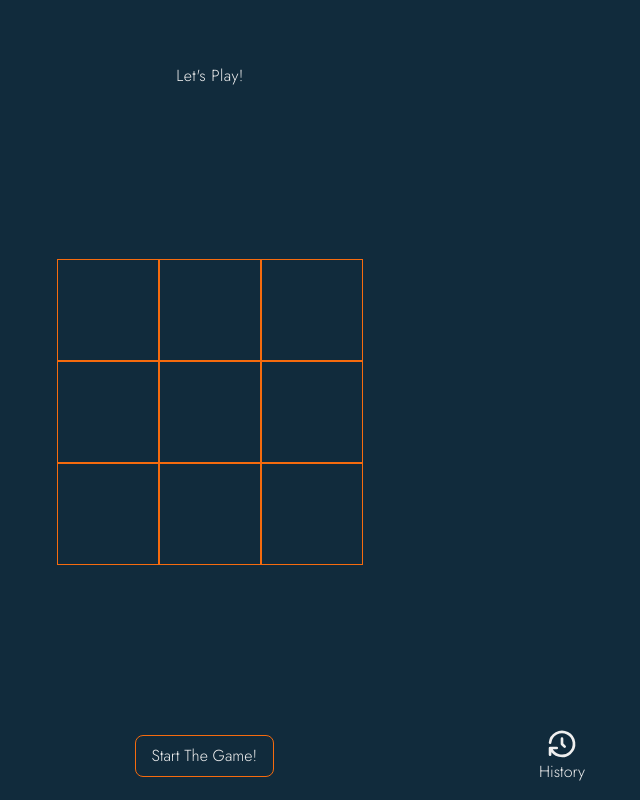
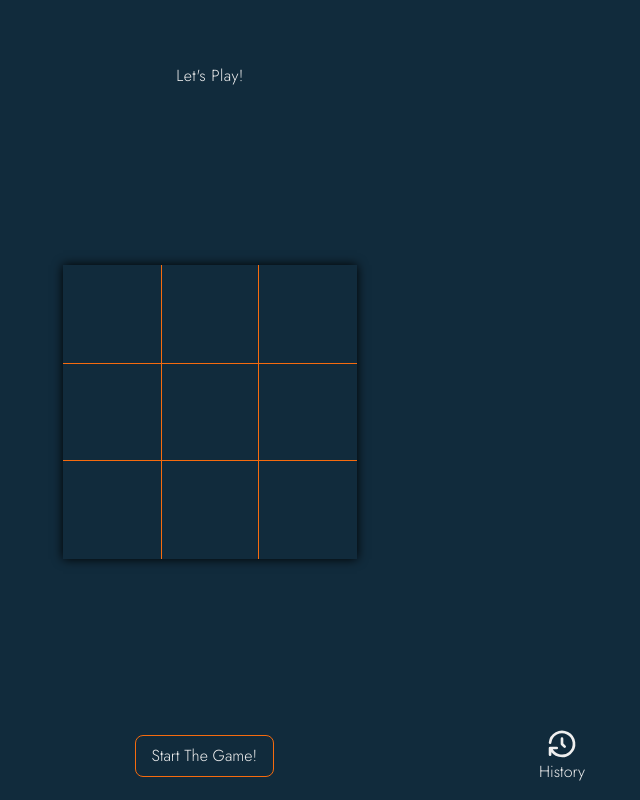
Before and after one commit to ThanWeb/Tic-Tac-Toe, a React (Vite) app: page / in a window 1280 px wide. Shown: the whole page, without its empty margins (430-1070 px from the left). Built offline with nearby package versions, Linux system fonts and the light colour scheme.

Commit message:
Styling box with circle value and after we have the winner

```diff
--- a/src/components/Board.tsx
+++ b/src/components/Board.tsx
@@ -8,7 +8,7 @@ interface IBoardProps {
 
 const Board = ({ values, changeValue }: IBoardProps): ReactElement => {
     return (
-        <div className='flex flex-wrap w-full lg:w-fit lg:h-full aspect-square m-auto'>
+        <div className='board flex flex-wrap w-full lg:w-fit lg:h-full aspect-square m-auto'>
             {
                 values.map((value, index) => <Cell key={index} cellIndex={index} value={value} changeValue={changeValue}/>)
             }
--- a/src/components/Cell.tsx
+++ b/src/components/Cell.tsx
@@ -8,6 +8,8 @@ interface ICellProps {
 }
 
 const Cell = ({ cellIndex, value, changeValue }: ICellProps): ReactElement => {
+    const verticallyCellsIndex = [1, 4, 7]
+    const horizontallyCellsIndex = [3, 4, 5]
     const [cellValue, setCellValue] = useState<number>(0)
 
     useEffect(() => {
@@ -16,7 +18,7 @@ const Cell = ({ cellIndex, value, changeValue }: ICellProps): ReactElement => {
 
     return (
         <div
-            className='cell border-orange text-center border w-2/6 lg:w-fit lg:h-2/6 aspect-square'
+            className={`${verticallyCellsIndex.includes(cellIndex) ? 'border-x' : ''} ${horizontallyCellsIndex.includes(cellIndex) ? 'border-y' : ''} cell border-orange text-center w-2/6 lg:w-fit lg:h-2/6 aspect-square`}
             onClick={() => { changeValue(cellIndex) }}
         >
             <div className='w-full h-full flex justify-center items-center'>
@@ -25,10 +27,12 @@ const Cell = ({ cellIndex, value, changeValue }: ICellProps): ReactElement => {
                         cellValue === 0
                             ? null
                             : cellValue === 1
-                                ? <div className='circle-sign w-full h-full'/>
+                                ? <div className='circle-sign w-full h-full relative'>
+                                    <div className='line absolute w-full h-full'/>
+                                </div>
                                 : <div className='cross-sign w-full h-full flex flex-col justify-center items-center relative overflow-hidden'>
-                                    <div className='line'/>
-                                    <div className='line'/>
+                                    <div className='line absolute'/>
+                                    <div className='line absolute'/>
                                 </div>
                     }
                 </div>
--- a/src/styles/main.css
+++ b/src/styles/main.css
@@ -44,8 +44,12 @@ body, button {
     border-color: var(--orange);
 }
 
+.board {
+    box-shadow: 0 0 10px var(--black);
+}
+
 .cell.highlight {
-    background-color: rgba(229, 229, 229, 0.1);
+    background-color: rgba(255, 255, 255, 0.1)
 }
 
 .sign-container {
@@ -60,14 +64,13 @@ body, button {
     height: 100%;
 }
 
-.circle-sign {
+.circle-sign .line {
     border: 2px solid white;
     border-radius: 100%;
 }
 
 .cross-sign .line {
     width: 150%;
-    position: absolute;
     border: 1px solid white;
 }
 
```
